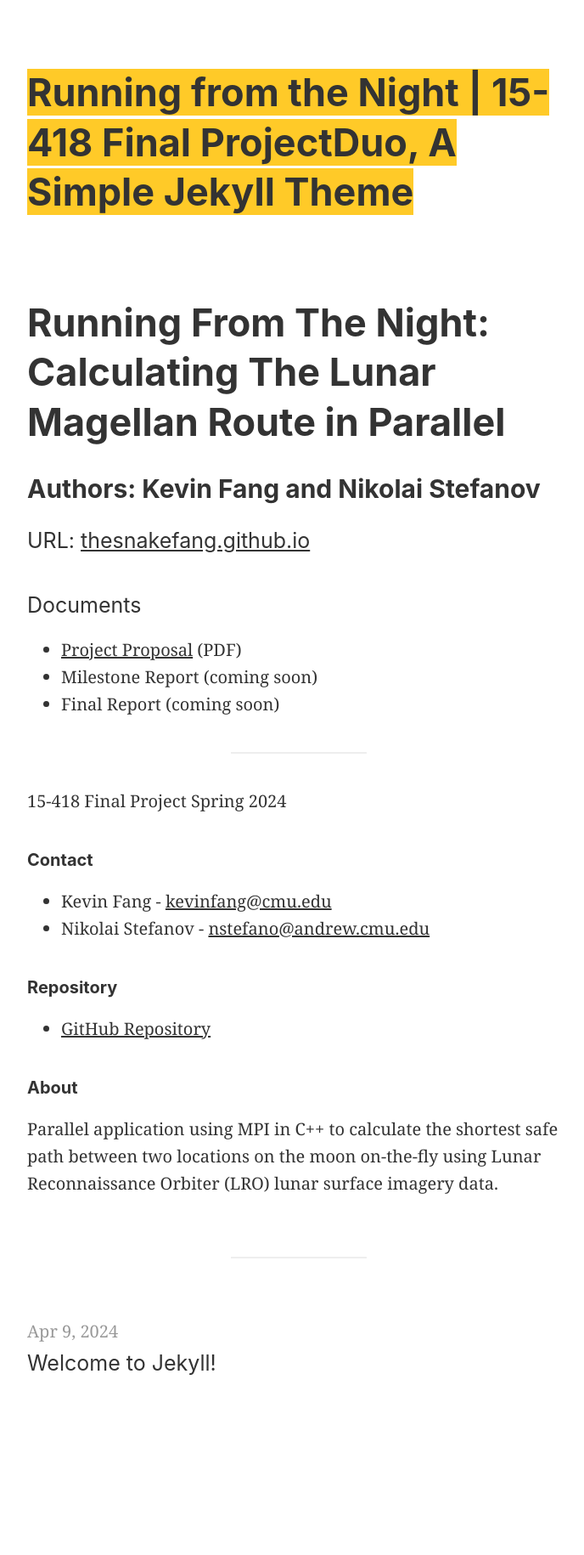
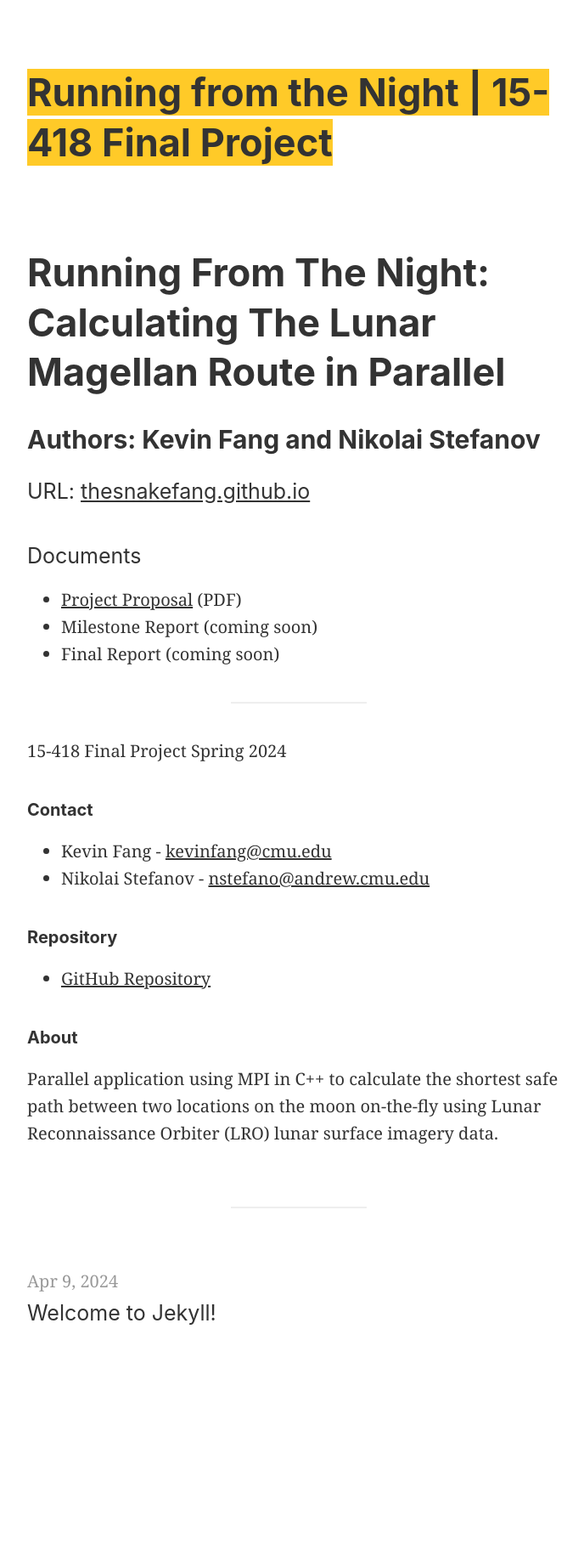
Before and after one commit to TheSnakeFang/TheSnakeFang.github.io, a Jekyll site: the page built from README.md, in a window 1280 px wide. Shown: the whole page at 85% size, without its empty margins (288-976 px from the left). Built offline with Jekyll 4.4.1, drawn with Linux system fonts in a browser that asks for light colours; our own code applies the rules of GitHub Pages for plain Markdown files; comment, search, counter and statistics services are not loaded; after the commit the page ends 1772 px from its top, so only the background shows below that; part of the change alters nothing that is shown.

Commit message:
fix to _config

```diff
--- a/README.md
+++ b/README.md
@@ -6,7 +6,7 @@
 
 ### Documents
 
-- [Project Proposal](/_site/assets/proposal.pdf) (PDF)
+- [Project Proposal](proposal.pdf) (PDF)
 - Milestone Report (coming soon)
 - Final Report (coming soon)
 
--- a/_config.yml
+++ b/_config.yml
@@ -2,8 +2,7 @@
 # Customize Options: Must Change
 #
 # Title:
-title: Running from the Night | 15-418 Final ProjectDuo, A Simple Jekyll Theme
-
+title: Running from the Night | 15-418 Final Project
 # Where the page will be deployed.
 # If it's https://foo.com/bar, just write "https://foo.com"
 url: "https://thesnakefang.github.io/"
@@ -13,9 +12,7 @@ url: "https://thesnakefang.github.io/"
 
 # Twitter IDs
 twitter:
-  username: "chibicode"
-author:
-  twitter: "chibicode"
+  username: "kevinfangtastic"
 
 # Set default og:image
 # From Unsplash: https://unsplash.com/photos/1_CMoFsPfso
```
Also changed, not shown: 1 other file.
